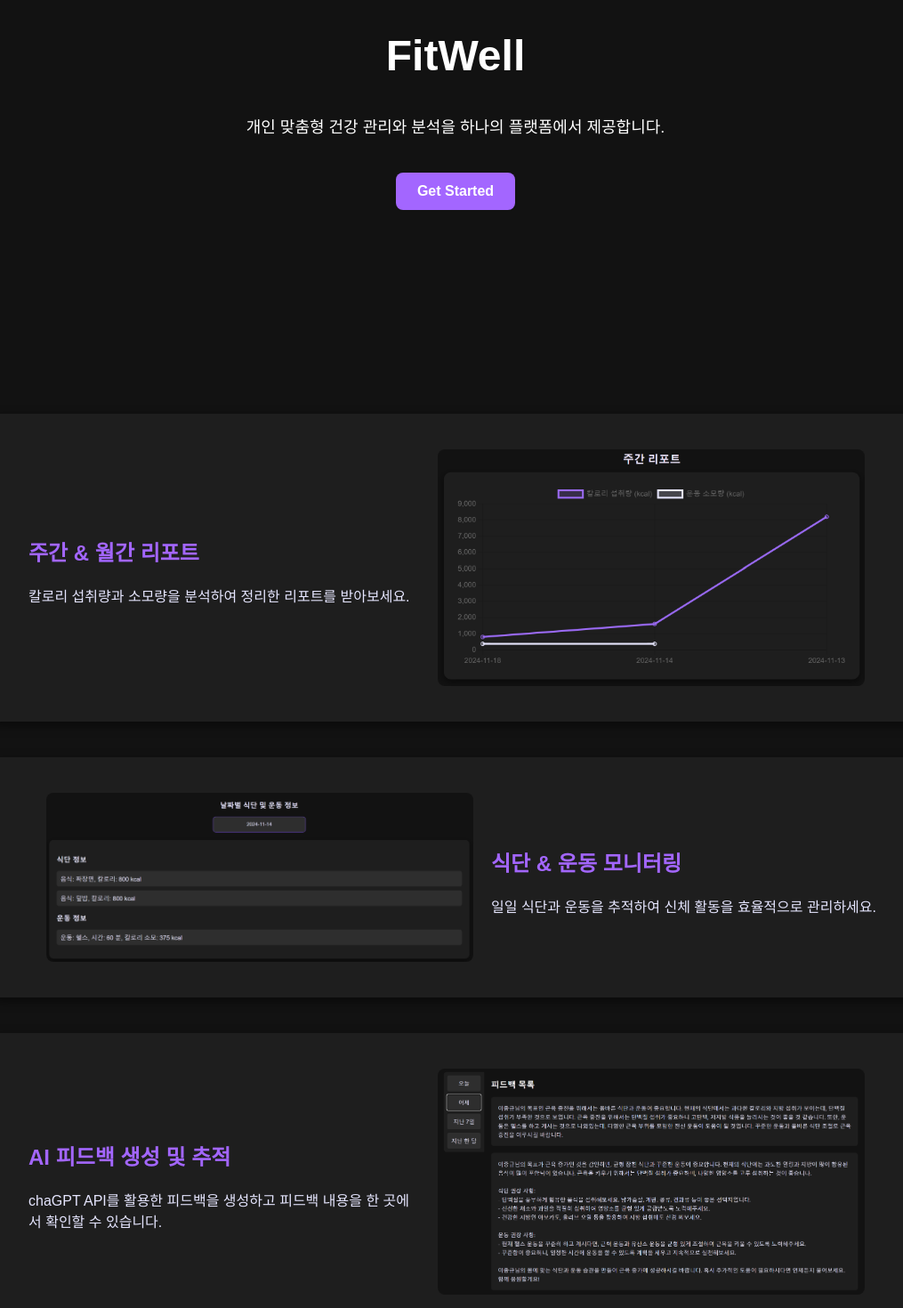
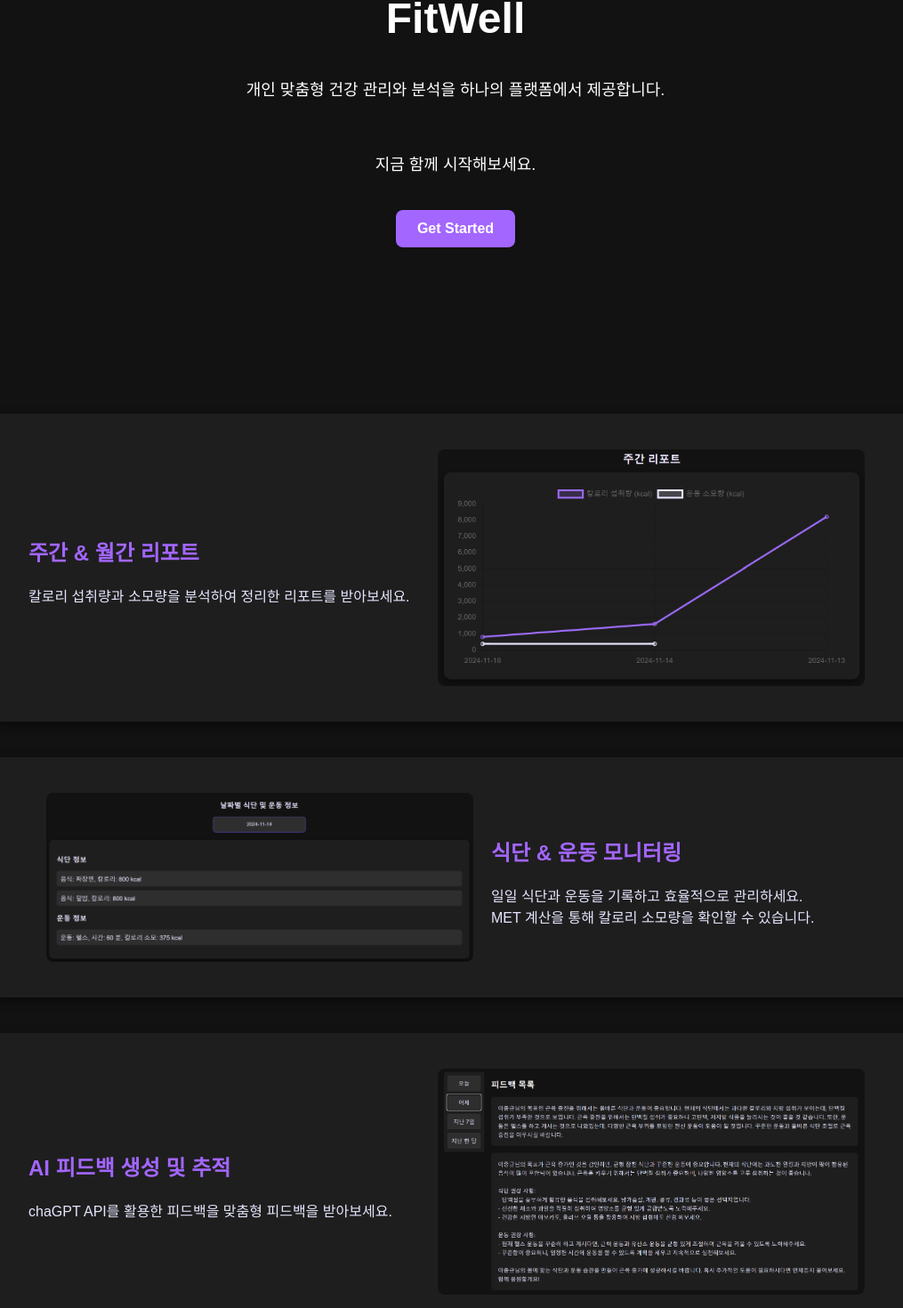
Before and after one commit to jklee3409/HealtManagement_Frontend, a React (Create React App) app: page / in a window 1280 px wide. Shown: the part 235-1705 px from the top of the page at 89% size, without its empty margins (128-1143 px from the left). Built offline with nearby package versions, Linux system fonts and the light colour scheme.

Commit message:
feat(homepage): 홈페이지 UI 변경

```diff
--- a/src/pages/HomePage.js
+++ b/src/pages/HomePage.js
@@ -147,6 +147,8 @@
 
 const HomePage = ({ isLoggedIn, onLogout }) => {
   const navigate = useNavigate();
+  const user = JSON.parse(localStorage.getItem('user'));
+  const username = user ? user.username : null;
 
   const handleButtonClick = () => {
     if (isLoggedIn) {
@@ -174,8 +176,12 @@
       </Header>
 
       <MainBanner>
+
         <MainTitle>FitWell</MainTitle>
         <SubTitle>개인 맞춤형 건강 관리와 분석을 하나의 플랫폼에서 제공합니다.</SubTitle>
+        <SubTitle>
+          {isLoggedIn ? `${username}님, 환영합니다.` : '지금 함께 시작해보세요.'}
+          </SubTitle>
         <CTAButton onClick={handleButtonClick}>
           {isLoggedIn ? 'Dashboard' : 'Get Started'}
         </CTAButton>
@@ -189,12 +195,17 @@
         />
         <FeatureBlock
           title="식단 & 운동 모니터링"
-          description="일일 식단과 운동을 추적하여 신체 활동을 효율적으로 관리하세요."
+          description={
+            <>
+              일일 식단과 운동을 기록하고 효율적으로 관리하세요.<br />
+              MET 계산을 통해 칼로리 소모량을 확인할 수 있습니다.
+            </>
+          }
           image={Image2}
         />
         <FeatureBlock
           title="AI 피드백 생성 및 추적"
-          description="chaGPT API를 활용한 피드백을 생성하고 피드백 내용을 한 곳에서 확인할 수 있습니다."
+          description="chaGPT API를 활용한 피드백을 맞춤형 피드백을 받아보세요."
           image={Image3}
         />
       </FeaturesSection>
```
